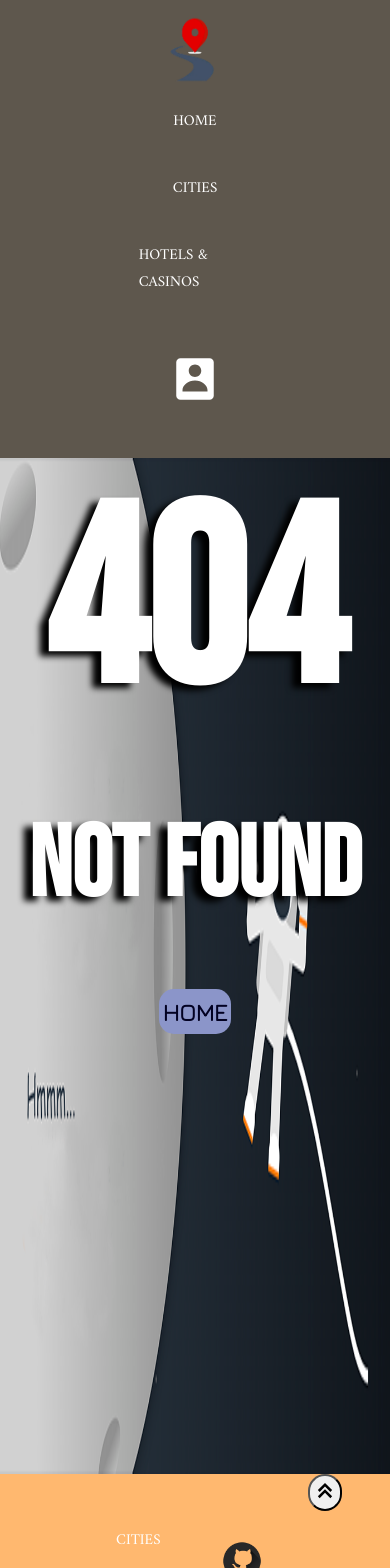
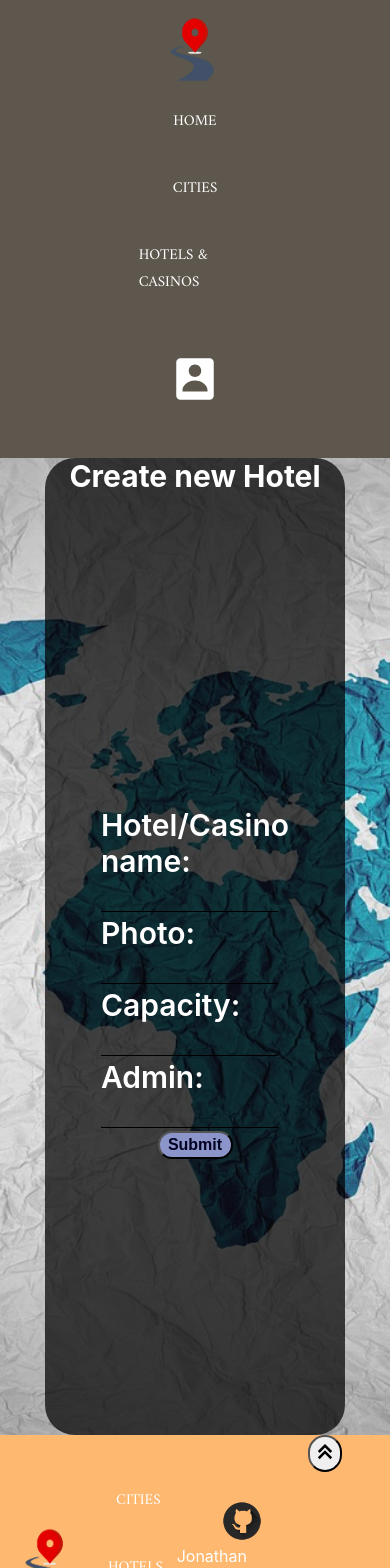
Before and after one commit to jonyolmeda/my-tinerary-panda-saiayines, a React (Create React App) app: page /newhotel in a window 390 px wide. Before the commit this address had no page. Shown: the top 1568 px of the page. Built offline with nearby package versions, Linux system fonts and the light colour scheme; a web font is replaced by a local one.

Commit message:
creacion pagina newhotels

```diff
--- a/src/App.js
+++ b/src/App.js
@@ -7,6 +7,7 @@ import SignIn from "./pages/SignIn/SignIn";
 import Cities from "./pages/Cities/Cities";
 import Hotels from "./pages/Hotels/Hotels";
 import NewCity from "./pages/NewCity/NewCity";
+import NewHotel from "./pages/NewHotel/NewHotel";
 function App() {
   return (<>
   <Routes>
@@ -16,6 +17,7 @@ function App() {
     <Route path='/signup' element={<SignUp/>}/>
     <Route path='/signin' element={<SignIn/>}/>
     <Route path='/newcity' element={<NewCity/>}/>
+    <Route path='/newhotel' element={<NewHotel/>}/>
     <Route path='*' element={<NotFound/>}/>
   </Routes>
   </>
--- a/src/components/Hotels/HotelsC.jsx
+++ b/src/components/Hotels/HotelsC.jsx
@@ -14,6 +14,7 @@ export default function HotelsC() {
             <option value="Descending">Descending</option>
         </select>
          <input className='input-search' id='search' type="search" placeholder='Search Hotels...' />
+         <a href="/newhotel"><svg xmlns="http://www.w3.org/2000/svg" width="40" height="40" viewBox="0 0 24 24"><path fill="white" d="M12 2C6.486 2 2 6.486 2 12s4.486 10 10 10 10-4.486 10-10S17.514 2 12 2zm5 11h-4v4h-2v-4H7v-2h4V7h2v4h4v2z"></path></svg></a>
          </div>
       <div className='container-cards'>
         {hotelsCasino.map((hotelData) => {
--- a/src/components/Hotels/hotelsc.css
+++ b/src/components/Hotels/hotelsc.css
@@ -60,24 +60,18 @@
         width: 40%;
     }
     .select{
-        width: 30%;
+        width: 33%;
     }
 }
 
-@media screen and (max-width:  570px){
+@media screen and (max-width:  600px){
+    .container-search-select{
+        flex-direction: column;
+    }
+    .input-search{
+        width: 150px;
+    }
     .select{
-        width: 35%;
+        width: 150px;
     }
 }
-
-@media screen and (max-width:  500px){
-    .select{
-        width: 38%;
-    }
-}
-
-@media screen and (max-width:  450px){
-    .select{
-        width: 45%;
-    }
-}
--- a/src/components/NewCity/NewCityC.jsx
+++ b/src/components/NewCity/NewCityC.jsx
@@ -2,7 +2,7 @@ import React from 'react'
 import './newcityc.css'
 import NewCityInput from '../NewCityInput/NewCityInput'
 
-export default function Form1() {
+export default function NewCityC() {
   return (
     <div className='container-newcity'>
        <div className='container-input'>
--- a/src/components/NewCityInput/NewCityInput.jsx
+++ b/src/components/NewCityInput/NewCityInput.jsx
@@ -1,7 +1,7 @@
 import {React,useState} from 'react'
 import './newcityinput.css'
 
-export default function NewCityC() {
+export default function NewCityInput() {
       const [cityname, setCityName] = useState('')
       const [continent, setContinent] = useState('')
       const [population, setPopulation] = useState('')
--- /dev/null
+++ b/src/components/NewHotelC/NewHotelC.jsx
@@ -0,0 +1,19 @@
+import React from 'react'
+import './newhotelc.css'
+import NewHotelInput from '../NewHotelInput/NewHotelInput'
+
+export default function NewHotelC() {
+  return (
+    <div className='container-newhotel'>
+       <div className='container-input'>
+       <h4>Create new Hotel</h4>
+        <form className='container-form' action="">
+            <NewHotelInput/>
+        </form>
+
+        </div>
+
+    </div>
+
+  )
+}
--- /dev/null
+++ b/src/components/NewHotelC/newhotelc.css
@@ -0,0 +1,67 @@
+*{
+    box-sizing: border-box;
+    margin: 0;
+    padding: 0;
+}
+.container-input{
+    background-color: rgba(0, 0, 0, 0.719);
+    height: 70%;
+    width: 400px;
+    display: flex;
+    flex-direction: column;
+    justify-content: center;
+    align-items: center;
+    border-radius: 30px;
+    gap:2rem;
+    color: white;
+}
+.container-input h4{
+    font-size: 30px;
+}
+.container-form{
+    display: flex;
+    justify-content: center;
+    align-items: center;
+    height: 100%;
+    flex-direction: column;
+    gap: 1.5em;
+    font-weight: 600;
+    width: 50%;
+    font-size: 30px;
+}
+.container-button{
+    display: flex;
+    justify-content: space-evenly;
+    width: 100%;
+}
+.container-button-form{
+    display: flex;
+    justify-content: center;
+}
+ @media screen and (max-width:  710px){
+    .container-input{
+        height: 100%;
+        width: 400px;
+        border-radius: 30px;
+}
+    .container-input2{
+        background-color: rgba(0, 0, 0, 0.719);
+        height: 100%;
+        width: 400px;
+    }
+    .container-form-two{
+        height: 100%;
+
+    }
+}
+@media screen and (max-width:  400px){
+    .container-input{
+        width: 300px;
+    }
+    .container-input2{
+        width: 300px;
+    }
+    .container-form-two{
+        height: 100%;
+    }
+}
--- /dev/null
+++ b/src/components/NewHotelInput/NewHotelInput.jsx
@@ -0,0 +1,47 @@
+import {React,useState} from 'react'
+import './newhotelinput.css'
+
+export default function NewHotelC() {
+      const [hotelName, setHotelName] = useState('')
+      const [photo, setPhoto] = useState('')
+      const [capacity, setCapacity] = useState('')
+      const [idadmin, setIdadmin] = useState('')
+
+      function saveData() {
+        let userRegistered = JSON.parse(localStorage.getItem("New Hotel")) || []
+        let   userValue = {
+              hotelName: hotelName,
+              photo:photo,
+              capacity:capacity,
+              idadmin:idadmin,
+
+          }
+          userRegistered.push(userValue)
+          localStorage.setItem("New Hotel", JSON.stringify(userRegistered))
+      }
+
+
+    return (
+      <div className='.container-newcity'>
+            <label >
+              Hotel/Casino name:
+              <input className='inputin' type='text' id='nameInput' value={hotelName} required onChange={((e)=>(setHotelName(e.target.value)))}/>
+            </label>
+            <label >
+              Photo:
+              <input className='inputin' type='text' id='photoInput' value={photo} required onChange={((e)=>(setPhoto(e.target.value)))}/>
+            </label>
+            <label >
+              Capacity:
+              <input className='inputin' type='number' id='capacityInput' value={capacity} required onChange={((e)=>(setCapacity(e.target.value)))}/>
+            </label>
+            <label >
+              Admin:
+              <input className='inputin' type='text' id='adminInput' value={idadmin} required onChange={((e)=>(setIdadmin(e.target.value)))}/>
+            </label>
+            <div className='container-submit'>
+              <input onClick={saveData} className="submit" type='submit' />
+            </div>
+      </div>
+    )
+  }
--- /dev/null
+++ b/src/components/NewHotelInput/newhotelinput.css
@@ -0,0 +1,39 @@
+*{
+    box-sizing: border-box;
+    margin: 0;
+    padding: 0;
+}
+.inputin{
+    border: none;
+    border-bottom: #000000 solid 1px;
+    background-color: transparent;
+    color: white;
+}
+.submit{
+    width: 75px;
+    height: 100%;
+    background-color: #8B95C9;
+    font-size: 1rem;
+    color: #020122;
+    border-radius: 15px;
+    font-weight: 700;
+    text-decoration: none;
+}
+
+.container-submit{
+display: flex;
+width: 100%;
+justify-content: center;
+align-items: center;
+height: 8%;
+}
+.container-newhotel{
+    background-image: url(/public/images/mapoftheworld.png);
+    background-repeat: no-repeat;
+    background-size: cover;
+    background-position: center;
+    width: 100%;
+    display: flex;
+    flex-direction: column;
+    align-items: center;
+}
--- /dev/null
+++ b/src/pages/NewHotel/NewHotel.jsx
@@ -0,0 +1,11 @@
+import React from 'react'
+import LayoutBase from '../../layouts/LayoutBase'
+import NewHotelC from '../../components/NewHotelC/NewHotelC'
+
+export default function NewHotel() {
+  return (
+    <LayoutBase>
+      <NewHotelC/>
+    </LayoutBase>
+  )
+}
```
